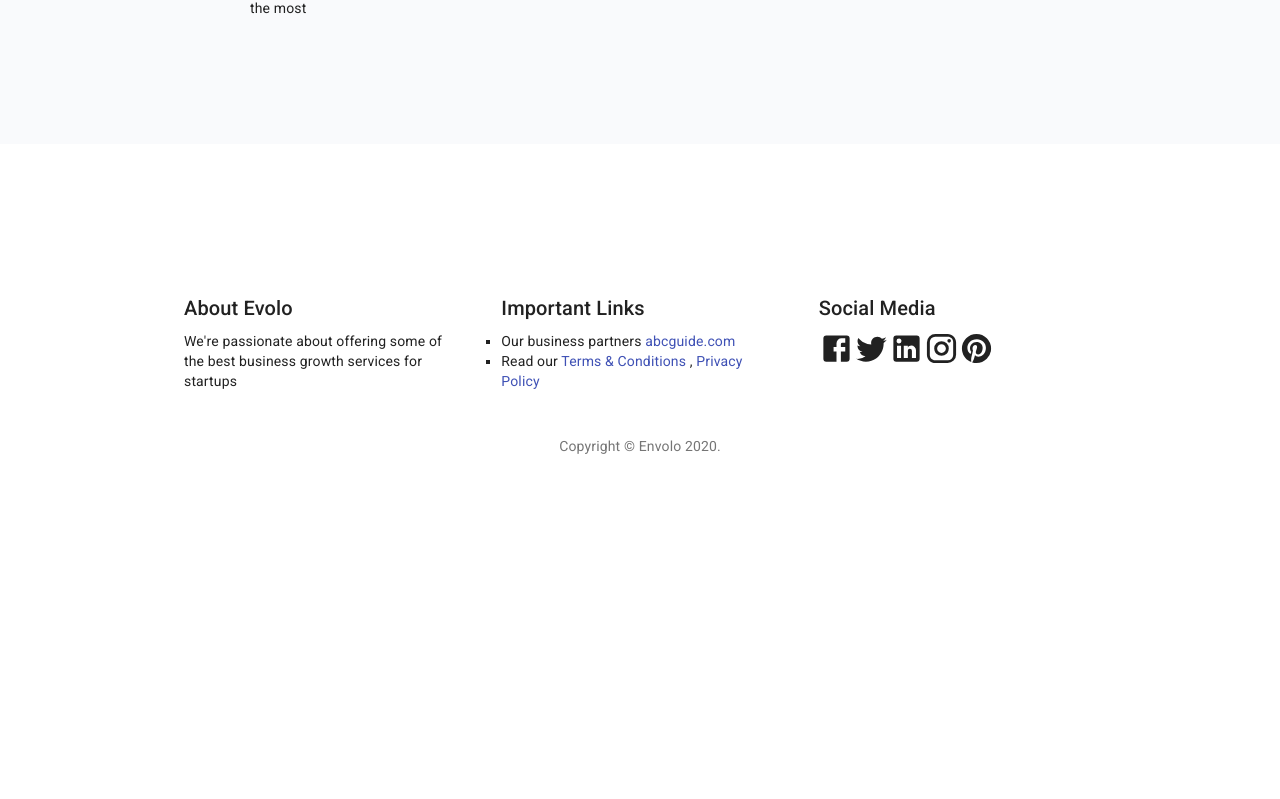
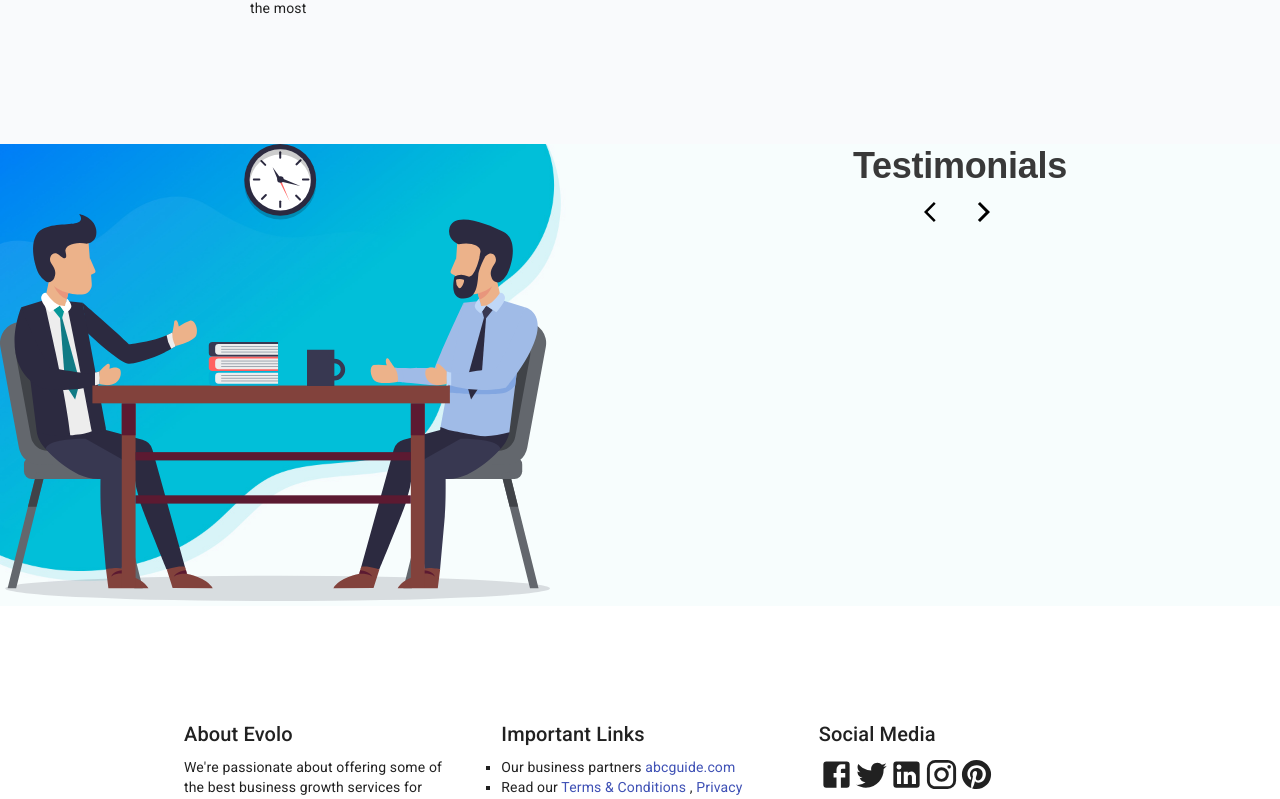
Before and after one commit to SameenShakeel/bootcamp2020-project4B, a React (Create React App) app: page / in a window 1280 px wide. Shown: the part 4221-5020 px from the top of the page. Before the commit the page ends 4725 px from the top, so only its background shows below. Built offline with nearby package versions, Linux system fonts and the light colour scheme.

Commit message:
Updated Again

```diff
--- a/src/App.js
+++ b/src/App.js
@@ -1,13 +1,14 @@
 import React from 'react';
-import NavBar from './NavBar';
-import Header from './Header';
-import Customers from './Customers';
-import Service from './Service';
-import Detail1 from './Detail1';
-import Detail2 from './Detail2';
-import Pricing from './Pricing';
-import Request from './Request';
-import Footer from "./Footer";
+import NavBar from './Components/NavBar';
+import Header from './Components/Header';
+import Customers from './Components/Customers';
+import Service from './Components/Service';
+import Detail1 from './Components/Detail1';
+import Detail2 from './Components/Detail2';
+import Pricing from './Components/Pricing';
+import Request from './Components/Request';
+import Testimonials from './Components/Testimonials';
+import Footer from "./Components/Footer";
 import './App.css';
 
 function App() {
@@ -21,6 +22,7 @@ function App() {
       <Detail2 />
       <Pricing />
       <Request />
+      <Testimonials />
       <Footer />
     </div>
   );
--- a/src/Request.js
+++ b/src/Components/Request.js
@@ -1,5 +1,5 @@
 import React from 'react';
-import { Typography, Button, TextField, FormControl, Select, Checkbox, FormLabel, Link } from '@material-ui/core';
+import { Typography, Button, TextField, Select } from '@material-ui/core';
 import { makeStyles } from '@material-ui/core/styles';
 
 const useStyles = makeStyles((theme) => ({
@@ -7,7 +7,6 @@ const useStyles = makeStyles((theme) => ({
         display: 'flex',
         flexWrap: 'wrap',
         marginTop: '100px',
-        marginBottom: '100px',
         backgroundColor: '#f9fafc',
         paddingRight: '150px',
         paddingLeft: '250px',
--- /dev/null
+++ b/src/Components/Testimonials.js
@@ -0,0 +1,70 @@
+import React from 'react';
+import { Typography, Paper, IconButton } from '@material-ui/core';
+import ArrowBackIosIcon from '@material-ui/icons/ArrowBackIos';
+import ArrowForwardIosIcon from '@material-ui/icons/ArrowForwardIos';
+import { makeStyles } from '@material-ui/core/styles';
+
+const useStyles = makeStyles((theme) => ({
+    root: {
+        backgroundImage: `url(${'/images/testimonials-background.jpg'})`,
+        backgroundSize: 'cover',
+        backgroundPosition: 'center center',
+        backgroundRepeat: 'no-repeat',
+        position: 'relative',
+        minHeight: '100%',
+    },
+    mainContainer: {
+        display: 'flex',
+        flexWrap: 'wrap',
+    },
+    leftContainer: {
+        flex: '0 0 50%',
+        maxWidth: '50%',
+    },
+    img: {
+        width: '550px'
+    },
+    rightContainer: {
+        flex: '0 0 50%',
+        maxWidth: '50%',
+        textAlign: 'center'
+    },
+    title: {
+        color: '#393939',
+        font: '700 2.25rem/2.75rem "Raleway", sans-serif'
+    },
+    btn: {
+        backgroundColor: 'transparent',
+        color: 'black',
+    },
+}));
+
+function Testimonials() {
+    const classes = useStyles();
+
+    return (
+        <div className={classes.root}>
+            <div className={classes.mainContainer}>
+                <div className={classes.leftContainer}>
+                    <img className={classes.img}src="/images/testimonials-2-men-talking.svg" alt="Men Talking" />
+                </div>
+                <div className={classes.rightContainer}>
+                    <Typography className={classes.title} variant="h2">Testimonials</Typography>
+                    <div className={classes.sliderContainer}>
+                        <div className={classes.testimonials}>
+
+                        </div>
+                        <IconButton className={classes.btn} size="medium">
+                            <ArrowBackIosIcon />
+                        </IconButton>
+                        <IconButton className={classes.btn} size="medium">
+                            <ArrowForwardIosIcon />
+                        </IconButton>
+                    </div>
+                </div>
+            </div>
+        </div>
+    )
+}
+
+export default Testimonials;
```
Also changed, not shown: src/Components/Customers.js (renamed from src/Customers.js), src/Components/Detail1.js (renamed from src/Detail1.js), src/Components/Detail2.js (renamed from src/Detail2.js), src/Components/Footer.js (renamed from src/Footer.js), src/Components/Header.js (renamed from src/Header.js), src/Components/NavBar.js (renamed from src/NavBar.js), src/Components/Pricing.js (renamed from src/Pricing.js), src/Components/Service.js (renamed from src/Service.js).
